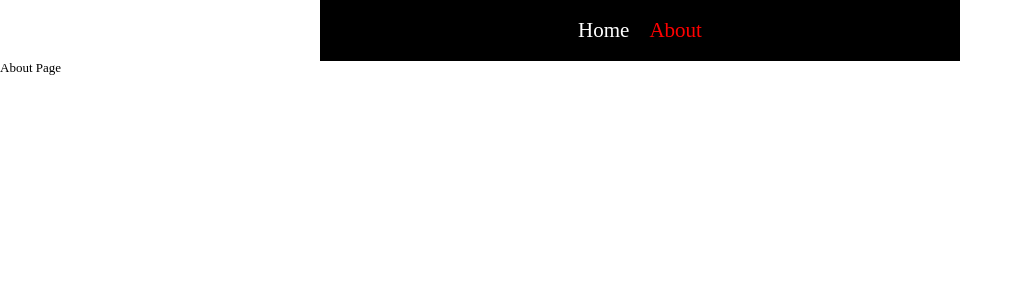
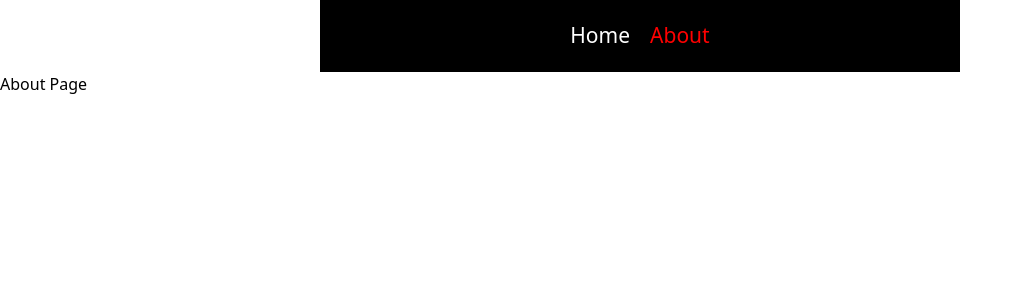
Before and after one commit to thyeone/next-test, a Next.js app: page /about in a window 1280 px wide. Shown: the top 300 px of the page, without its empty margins (0-1023 px from the left). Built offline with nearby package versions, Linux system fonts and the light colour scheme.

Commit message:
Tailwind styling

```diff
--- a/components/Card.tsx
+++ b/components/Card.tsx
@@ -14,75 +14,30 @@ export default function Card({ data }: Props) {
   };
 
   return (
-    <Container>
-      <Wrapper>
+    <div className="flex justify-center mx-auto my-0 w-[40%]">
+      <div className="grid grid-cols-2 gap-[30px] cursor-pointer">
         {data?.map((item) => (
-          <List
+          <div
+            className="mt-[50px]"
             key={item.id}
             onClick={() => cardClick(item.id, item.title, item.category)}
           >
-            <img src={item.images[0]} />
+            <img
+              src={item.images[0]}
+              className="w-[300px] h-[300px] transition-[transform 0.2s ease-in-out] object-cover rounded-[8px] hover:transform-scale-[1.05] "
+            />
             <Link href={`/${item.category}/${item.title}/${item.id}`}>
-              <Title>{item.title}</Title>
+              <h1 className="font-semibold text-[18px] text-center mt-[30px] mb-[20px] text-[#5060b2]">
+                {item.title}
+              </h1>
             </Link>
-            <div>
-              <p className="brand">{item.brand}</p>
-              <p className="price">${item.price}</p>
+            <div className="flex flex-col gap-[15px] text-center">
+              <p className="text-[#8d8d8d] font-semibold">{item.brand}</p>
+              <p className="text-[skyblue] text-[17px]">${item.price}</p>
             </div>
-          </List>
+          </div>
         ))}
-      </Wrapper>
-    </Container>
+      </div>
+    </div>
   );
 }
-
-const Container = styled.div`
-  display: flex;
-  justify-content: center;
-  margin: 0 auto;
-  width: 30%;
-`;
-
-const Wrapper = styled.div`
-  display: grid;
-  grid-template-columns: 1fr 1fr;
-  gap: 30px;
-  cursor: pointer;
-`;
-
-const List = styled.div`
-  margin-top: 50px;
-  img {
-    width: 300px;
-    height: 300px;
-    transition: transform 0.2s ease-in-out;
-    object-fit: cover;
-    border-radius: 8px;
-    :hover {
-      transform: scale(1.05) translateY(-10px);
-    }
-  }
-  .brand {
-    color: #8d8d8d;
-    font-weight: bold;
-  }
-  .price {
-    color: skyblue;
-    font-size: 17px;
-  }
-  > div {
-    display: flex;
-    flex-direction: column;
-    gap: 15px;
-    text-align: center;
-  }
-`;
-
-const Title = styled.h1`
-  font-weight: 600;
-  font-size: 18px;
-  text-align: center;
-  margin-top: 30px;
-  margin-bottom: 20px;
-  color: #5060b2;
-`;
--- a/components/Header.tsx
+++ b/components/Header.tsx
@@ -1,54 +1,26 @@
 import Link from "next/link";
 import { useRouter } from "next/router";
-import styled from "styled-components";
 
 export default function Header() {
   const router = useRouter();
   return (
-    <Nav>
-      <Menus>
-        <Menu>
-          <Link href="/">
-            <span className={router.pathname === "/" ? "isActive" : ""}>
+    <header className="flex justify-center align-middle mx-auto my-0 w-1/2 bg-black text-white px-0 py-[20px]">
+      <ul className="flex align-middle gap-[20px]">
+        <li className="text-[21px]">
+          <Link href="/" className="cursor-pointer">
+            <span className={router.pathname === "/" ? "text-[red]" : ""}>
               Home
             </span>
           </Link>
-        </Menu>
-        <Menu>
-          <Link href="/about">
-            <span className={router.pathname === "/about" ? "isActive" : ""}>
+        </li>
+        <li className="text-[21px]">
+          <Link href="/about" className="cursor-pointer">
+            <span className={router.pathname === "/about" ? "text-[red]" : ""}>
               About
             </span>
           </Link>
-        </Menu>
-      </Menus>
-    </Nav>
+        </li>
+      </ul>
+    </header>
   );
 }
-
-const Nav = styled.header`
-  display: flex;
-  justify-content: center;
-  align-items: center;
-  margin: 0 auto;
-  width: 50%;
-  background-color: #000;
-  color: #fff;
-  padding: 20px 0;
-  a {
-    cursor: pointer;
-  }
-  .isActive {
-    color: red;
-  }
-`;
-
-const Menus = styled.ul`
-  display: flex;
-  align-items: center;
-  gap: 20px;
-`;
-
-const Menu = styled.li`
-  font-size: 21px;
-`;
--- a/pages/[category]/[...detail].tsx
+++ b/pages/[category]/[...detail].tsx
@@ -30,72 +30,33 @@ export default function Detail({ data }: Props) {
   return (
     <>
       <Seo title={title} />
-      <div className="w-50vw bg-white flex justify-center mx-auto my-0 p-40 rounded-[9px] ">
-        <List>
-          <div>
-            <span className="title">{data.title}</span>
-            <span className="brand">({data.brand})</span>
+      <div className="w-50vw bg-white flex justify-center mx-auto my-0 p-40 rounded-[9px]">
+        <div className="flex flex-col justify-center mx-auto my-0 text-[black]">
+          <div className="text-center inline-block">
+            <span className="text-[24px] font-semibold">{data.title}</span>
+            <span className="ml-[5px] font-light">({data.brand})</span>
           </div>
           <Image
             src={`${baseUrl}${id}/${id}.jpg`}
             alt={data.title}
             width={300}
             height={300}
-            className="img"
+            className="mx-auto my-[20px]"
           />
-          <div className="info">
-            <span className="price">
-              Price: {data.price}$<span> (-{data.discountPercentage}%)</span>
+          <div className="flex flex-col justify-center gap-[10px]">
+            <span className="text-[20px] font-semibold text-center">
+              Price: {data.price}$
+              <span className="text-[red]"> (-{data.discountPercentage}%)</span>
             </span>
-            <p className="description">{data.description}</p>
+            <p className="text-[16px] w-4/5 text-center mx-auto my-0">
+              {data.description}
+            </p>
           </div>
-        </List>
+        </div>
       </div>
     </>
   );
 }
-
-const List = styled.div`
-  display: flex;
-  flex-direction: column;
-  justify-content: center;
-  margin: 0 auto;
-  color: #000;
-  > div {
-    display: inline-block;
-    text-align: center;
-  }
-  .info {
-    display: flex;
-    flex-direction: column;
-    justify-content: center;
-    gap: 10px;
-  }
-  .title {
-    font-size: 24px;
-    font-weight: 600;
-  }
-  .brand {
-    margin-left: 5px;
-    font-weight: 300;
-  }
-  .img {
-    margin: 20px auto;
-  }
-  .description {
-    font-size: 16px;
-    width: 80%;
-    text-align: center;
-    margin: 0 auto;
-  }
-  .price {
-    font-size: 20px;
-    font-weight: 600;
-    > span {
-      color: red;
-    }
-  }
-`;
 
 export const getServerSideProps = async (ctx: any) => {
   const id = ctx.params.detail[1];
--- a/pages/_app.tsx
+++ b/pages/_app.tsx
@@ -1,4 +1,3 @@
-import { GlobalStyle } from "@/styles/GlobalStyle";
 import { NextPage } from "next";
 import type { AppProps } from "next/app";
 import React, { ReactElement, ReactNode } from "react";
@@ -19,7 +18,6 @@ export default function App({ Component, pageProps }: AppPropsWithLayout) {
   return getLayout(
     <QueryClientProvider client={queryClient}>
       <Hydrate state={pageProps.dehydratedState}>
-        <GlobalStyle />
         <Component {...pageProps} />
       </Hydrate>
     </QueryClientProvider>
--- a/pages/test.tsx
+++ /dev/null
@@ -1,10 +0,0 @@
-import { Layout } from "@/components/Layout";
-import { ReactElement } from "react";
-
-export default function Test() {
-  return <h1 className="text-[24px] text-red-600 text-red">Tailwind CSS</h1>;
-}
-
-Test.getLayout = function getLayout(page: ReactElement) {
-  return <Layout>{page}</Layout>;
-};
--- a/styles/GlobalStyle.ts
+++ /dev/null
@@ -1,21 +0,0 @@
-import { createGlobalStyle } from "styled-components";
-import reset from "styled-reset";
-
-export const GlobalStyle = createGlobalStyle`
-/* @import url('https://fonts.googleapis.com/css2?family=Source+Sans+Pro&display=swap'); */
-${reset}
-* {
-  box-sizing: border-box;
-}
-body {
-  /* font-family: 'Source Sans Pro', sans-serif; */
-  font-size: 13px;
-  background-color: #fff;
-  color:#000;
-  }
- a {
-    text-decoration : none;
-    color: inherit;
-    cursor: pointer;
-  }
-`;
```
